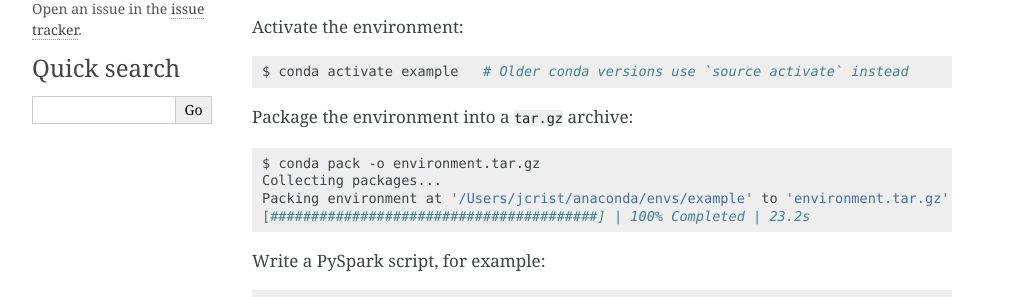
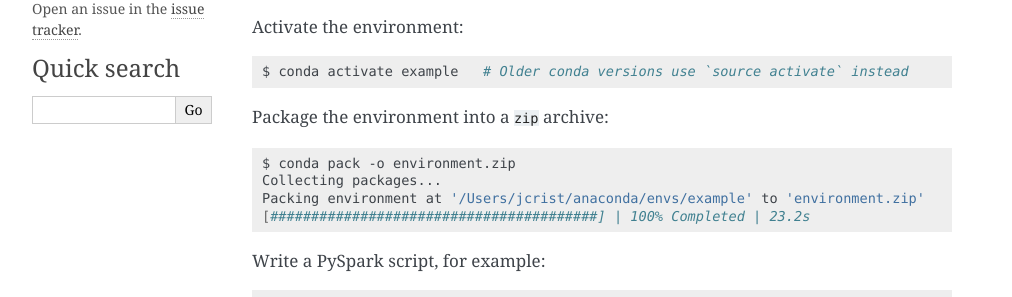
Before and after one commit to conda/conda-pack, a Sphinx documentation site: the page built from docs/source/spark.rst, in a window 1280 px wide. Shown: the part 471-768 px from the top of the page, without its empty margins (138-1150 px from the left). Built offline with Sphinx 7.4.7, drawn with Linux system fonts in a browser that asks for light colours.

Commit message:
Use .zip file in spark documentation
Previously in the conda-pack part of the example we used tar.gz files
but in the Spark part of the example we used .zip files.

Now we conform to using .zip in both locations

```diff
--- a/docs/source/spark.rst
+++ b/docs/source/spark.rst
@@ -30,13 +30,13 @@
     $ conda activate example   # Older conda versions use `source activate` instead
 
 
-Package the environment into a ``tar.gz`` archive:
+Package the environment into a ``zip`` archive:
 
 .. code-block:: bash
 
-    $ conda pack -o environment.tar.gz
+    $ conda pack -o environment.zip
     Collecting packages...
-    Packing environment at '/Users/jcrist/anaconda/envs/example' to 'environment.tar.gz'
+    Packing environment at '/Users/jcrist/anaconda/envs/example' to 'environment.zip'
     [########################################] | 100% Completed | 23.2s
 
 
```
